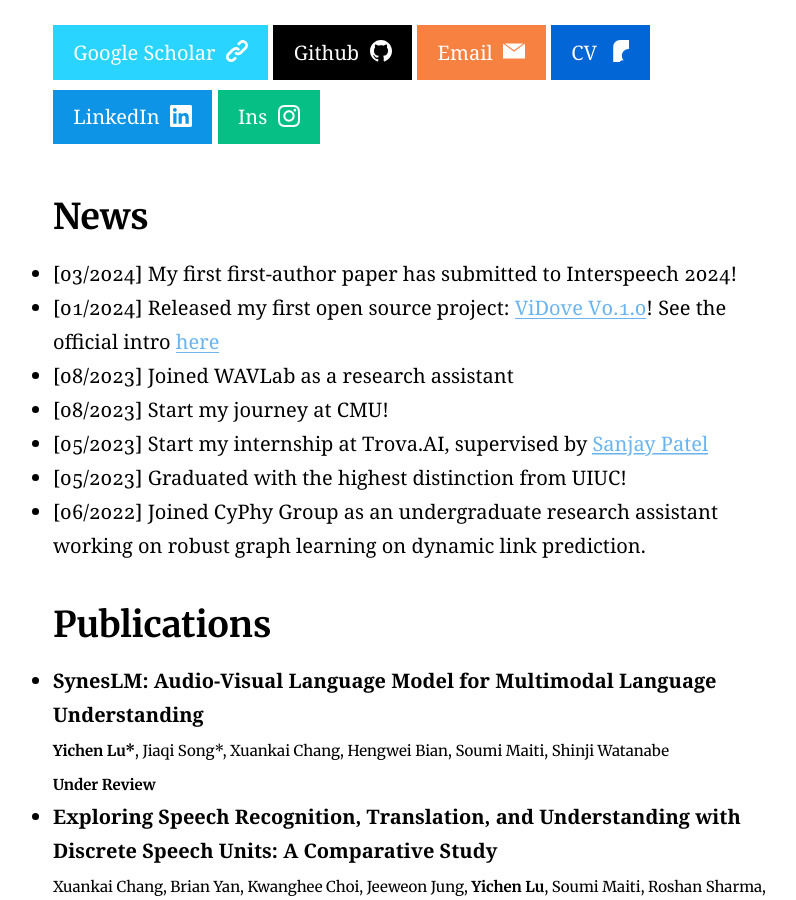
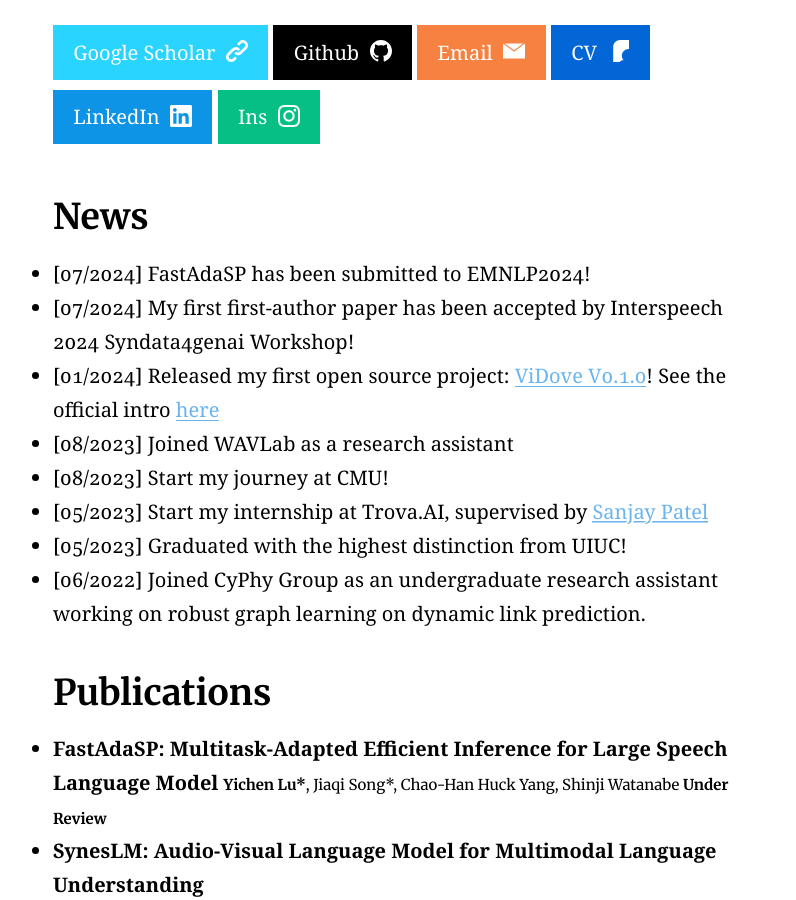
Before and after one commit to yichen14/yichen14.github.io, a Jekyll site: the page built from index.md, in a window 1280 px wide and 900 px high, scrolled down 1149 px. Shown: the whole window, without its empty margins (230-1026 px from the left). Built offline with Jekyll 4.4.1, drawn with Linux system fonts in a browser that asks for light colours; some of the changed text lies outside the part shown.

Commit message:
Update index.md

```diff
--- a/index.md
+++ b/index.md
@@ -16,7 +16,8 @@
 {% include button.html text="Google Scholar" icon="" link="https://scholar.google.com/citations?user=FNCDQpcAAAAJ&hl=en" color="#29D5FF" %} {% include button.html text="Github" icon="github" link="https://github.com/yichen14" color="#000000" %} {% include button.html text="Email" icon="email" link="mailto: yichenl5@andrew.cmu.edu" color="#f68140" %}{% include button.html text="CV" icon="cv" link="/assets/resume.pdf" color="#0366d6" %}  {% include button.html text="LinkedIn" icon="linkedin" link="https://www.linkedin.com/in/yichen-lu-80b4a2198/" color="#0d94e7" %} {% include button.html text="Ins" icon="instagram" link="https://www.instagram.com/eason_lu1017/" color="#05bf85" %}
 
 ## News
-  - [03/2024] My first first-author paper has submitted to Interspeech 2024!
+  - [07/2024] FastAdaSP has been submitted to EMNLP2024!
+  - [07/2024] My first first-author paper has been accepted by Interspeech 2024 Syndata4genai Workshop!
   - [01/2024] Released my first open source project: [ViDove V0.1.0](https://pigeonai.club/)! See the official intro [here](https://www.bilibili.com/read/cv29086524/?spm_id_from=333.999.0.0)
   - [08/2023] Joined WAVLab as a research assistant
   - [08/2023] Start my journey at CMU!
@@ -25,9 +26,12 @@
   - [06/2022] Joined CyPhy Group as an undergraduate research assistant working on robust graph learning on dynamic link prediction.
 
 ## Publications
+  - **FastAdaSP: Multitask-Adapted Efficient Inference for Large Speech Language Model**
+    <small>**Yichen Lu\***, Jiaqi Song\*, Chao-Han Huck Yang, Shinji Watanabe<small>
+    <small> **Under Review** <small>
   - **SynesLM: Audio-Visual Language Model for Multimodal Language Understanding**
     <small>**Yichen Lu\***, Jiaqi Song\*, Xuankai Chang, Hengwei Bian, Soumi Maiti, Shinji Watanabe<small>
-    <small> **Under Review** <small>
+    <small> **Interspeech 2024 Syndata4genai Workshop** <small>
   - **Exploring Speech Recognition, Translation, and Understanding with Discrete Speech Units: A Comparative Study**
     <small>Xuankai Chang, Brian Yan, Kwanghee Choi, Jeeweon Jung, **Yichen Lu**, Soumi Maiti, Roshan Sharma, Jiatong Shi, Jinchuan Tian, Shinji Watanabe, Yuya Fujita, Takashi Maekaku, Pengcheng Guo, Yao-Fei Cheng, Pavel Denisov, Kohei Saijo, Hsiu-Hsuan Wang <small>
     <small> **ICASSP 2024** <small>
```
